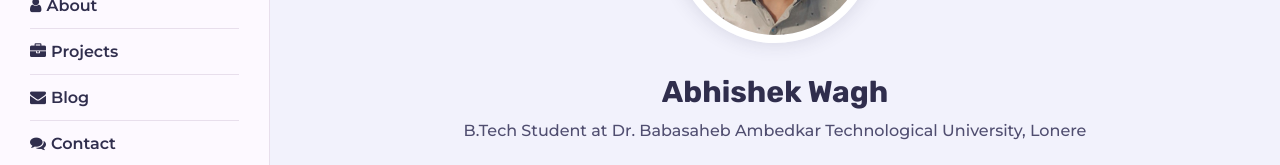
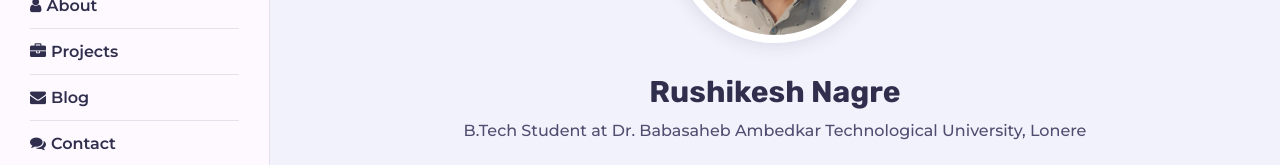
Before and after one commit to rushikeshnagre/Personal-Portfolio, a plain HTML site: page index.html in a window 1280 px wide. Shown: the part 263-428 px from the top of the page. Drawn offline with Linux system fonts and the light colour scheme.

Commit message:
My name added...

```diff
--- a/index.html
+++ b/index.html
@@ -45,7 +45,7 @@
 
 					<div class="intro">
 						<img src="images/about.jpg" alt="profile" class="shadow-dark">
-						<h1>Abhishek Wagh</h1>
+						<h1>Rushikesh Nagre</h1>
 						<p>B.Tech Student at Dr. Babasaheb Ambedkar Technological University, Lonere</p>
 						<div class="social-links">
 							<a href="https://twitter.com/rushikeshrnagre"><i class="fa fa-twitter"></i></a>
```
